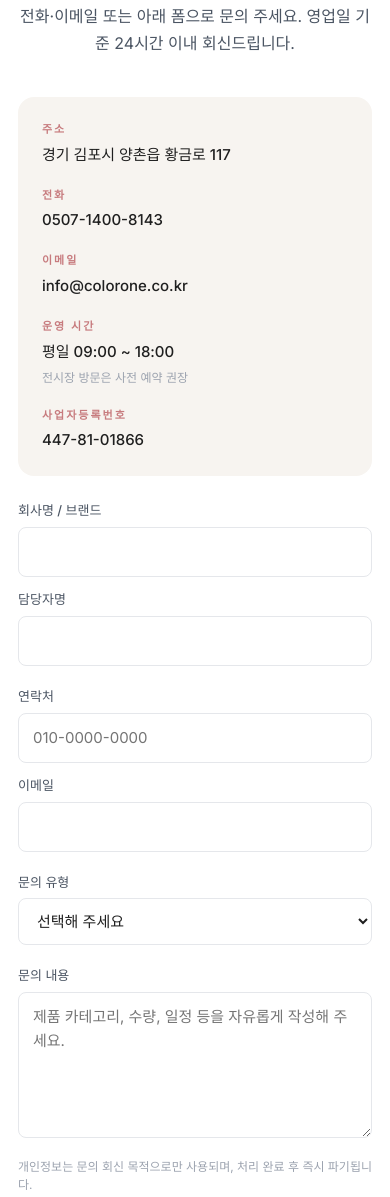
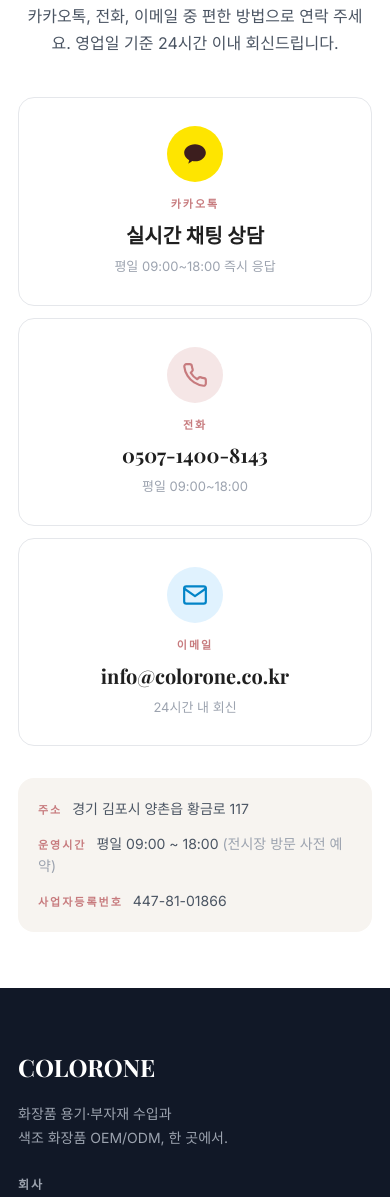
Before and after one commit to paullee-web/colorone, a plain HTML site: page index.html in a window 390 px wide. Shown: the part 5254-6451 px from the top of the page. Drawn offline with nearby package versions, Linux system fonts and the light colour scheme.

Commit message:
문의 폼 제거하고 카카오톡·전화·이메일 3채널 카드로 교체
- 폼 백엔드 의존(mailto/Formspree 등) 제거 — 모바일에서 작동 안 하는 mailto 한계 해결
- B2B 한국 시장에 맞는 즉시 응답 채널로 전환
- 카카오톡 채널 카드는 placeholder href="#" + TODO 주석으로 추후 URL 교체 표시
- contact-channels 그리드 + .channel-card 스타일 신규 추가
- 회사 정보(주소/운영시간/사업자번호)는 하단 info-bar로 압축
- 모바일에서 1컬럼 + 정보 좌측 정렬 반응형 적용

Co-Authored-By: Claude Opus 4.7 (1M context) <noreply@anthropic.com>

```diff
--- a/assets/css/colorone.css
+++ b/assets/css/colorone.css
@@ -711,102 +711,99 @@ ul { list-style: none; padding: 0; margin: 0; }
 }
 
 /* ==========================================================================
-   Contact section (form + info)
+   Contact section (channel cards)
    ========================================================================== */
-.contact-grid {
+.contact-channels {
   display: grid;
-  grid-template-columns: 1fr 1.4fr;
-  gap: 48px;
-  align-items: start;
+  grid-template-columns: repeat(3, 1fr);
+  gap: 20px;
+  margin-bottom: 32px;
 }
-.contact-info {
-  background: var(--bg-light);
-  border-radius: var(--radius-md);
-  padding: 32px;
+.channel-card {
   display: flex;
   flex-direction: column;
-  gap: 20px;
+  align-items: center;
+  text-align: center;
+  gap: 6px;
+  padding: 36px 24px;
+  background: var(--bg-white);
+  border: 1px solid var(--border);
+  border-radius: var(--radius-md);
+  color: var(--dark);
+  transition: transform .25s ease, box-shadow .25s ease, border-color .25s ease;
 }
-.contact-info-item {
-  display: flex;
-  flex-direction: column;
-  gap: 4px;
+.channel-card:hover,
+.channel-card:focus-visible {
+  transform: translateY(-4px);
+  box-shadow: var(--shadow-md);
+  border-color: transparent;
+  outline: none;
 }
-.contact-info-label {
+.channel-icon {
+  width: 56px; height: 56px;
+  border-radius: var(--radius-pill);
+  display: inline-flex;
+  align-items: center;
+  justify-content: center;
+  margin-bottom: 8px;
+}
+.channel-icon svg { width: 26px; height: 26px; }
+.channel-icon--kakao { background: #FEE500; color: #3C1E1E; }
+.channel-icon--phone { background: var(--accent-light); color: var(--accent); }
+.channel-icon--mail  { background: #E0F2FE; color: #0284C7; }
+.channel-label {
   font-size: 11px;
   letter-spacing: 2px;
   font-weight: 600;
   color: var(--accent);
   text-transform: uppercase;
 }
-.contact-info-value {
-  font-size: 15px;
-  color: var(--dark);
-  font-weight: 500;
+.channel-value {
+  font-family: var(--font-serif);
+  font-size: 22px;
+  font-weight: 700;
+  line-height: 1.3;
+  margin-top: 2px;
 }
-.contact-info-value a { color: var(--dark); }
-.contact-info-value a:hover { color: var(--accent); }
-.contact-info-sub {
-  display: block;
-  font-size: 12px;
-  font-weight: 400;
+.channel-meta {
+  font-size: 13px;
   color: var(--muted);
-  margin-top: 4px;
+  margin-top: 2px;
 }
 
-.contact-form {
+.contact-info-bar {
   display: flex;
-  flex-direction: column;
-  gap: 20px;
+  flex-wrap: wrap;
+  justify-content: center;
+  gap: 32px;
+  padding: 24px;
+  background: var(--bg-light);
+  border-radius: var(--radius-md);
+  font-size: 14px;
+  color: var(--body);
+  text-align: center;
 }
-.form-row {
-  display: grid;
-  grid-template-columns: 1fr 1fr;
-  gap: 16px;
+.contact-info-bar .contact-info-label {
+  font-size: 11px;
+  letter-spacing: 2px;
+  font-weight: 600;
+  color: var(--accent);
+  text-transform: uppercase;
+  margin-right: 6px;
 }
-.form-field {
-  display: flex;
-  flex-direction: column;
-  gap: 6px;
-  font-size: 13px;
-  color: var(--body);
-  font-weight: 500;
-}
-.form-field input,
-.form-field select,
-.form-field textarea {
-  font: inherit;
-  font-size: 15px;
-  font-weight: 400;
-  color: var(--dark);
-  padding: 12px 14px;
-  background: var(--bg-white);
-  border: 1px solid var(--border);
-  border-radius: var(--radius-sm);
-  transition: border-color .15s, box-shadow .15s;
-  width: 100%;
-}
-.form-field textarea { resize: vertical; min-height: 120px; }
-.form-field input:focus,
-.form-field select:focus,
-.form-field textarea:focus {
-  outline: none;
-  border-color: var(--accent);
-  box-shadow: 0 0 0 3px var(--accent-light);
-}
-.form-note {
-  font-size: 12px;
+.contact-info-bar em {
+  font-style: normal;
   color: var(--muted);
-  line-height: 1.5;
-}
-.contact-form .btn {
-  align-self: flex-start;
-  margin-top: 4px;
 }
 
 @media (max-width: 720px) {
-  .contact-grid { grid-template-columns: 1fr; gap: 24px; }
-  .contact-info { padding: 24px; }
-  .form-row { grid-template-columns: 1fr; gap: 12px; }
-  .contact-form .btn { align-self: stretch; text-align: center; }
+  .contact-channels { grid-template-columns: 1fr; gap: 12px; }
+  .channel-card { padding: 28px 20px; }
+  .channel-value { font-size: 20px; }
+  .contact-info-bar {
+    flex-direction: column;
+    gap: 12px;
+    text-align: left;
+    padding: 20px;
+  }
 }
--- a/index.html
+++ b/index.html
@@ -453,74 +453,45 @@
           <p class="section-eyebrow">Contact</p>
           <h2 class="section-title" id="contact-title">샘플·견적 문의</h2>
           <p class="section-lead">
-            전화·이메일 또는 아래 폼으로 문의 주세요. 영업일 기준 24시간 이내 회신드립니다.
+            카카오톡, 전화, 이메일 중 편한 방법으로 연락 주세요. 영업일 기준 24시간 이내 회신드립니다.
           </p>
         </header>
 
-        <div class="contact-grid">
-          <aside class="contact-info" aria-label="연락처 정보">
-            <div class="contact-info-item">
-              <span class="contact-info-label">주소</span>
-              <p class="contact-info-value">경기 김포시 양촌읍 황금로 117</p>
-            </div>
-            <div class="contact-info-item">
-              <span class="contact-info-label">전화</span>
-              <p class="contact-info-value"><a href="tel:+82-507-1400-8143">0507-1400-8143</a></p>
-            </div>
-            <div class="contact-info-item">
-              <span class="contact-info-label">이메일</span>
-              <p class="contact-info-value"><a href="mailto:info@colorone.co.kr">info@colorone.co.kr</a></p>
-            </div>
-            <div class="contact-info-item">
-              <span class="contact-info-label">운영 시간</span>
-              <p class="contact-info-value">평일 09:00 ~ 18:00<br /><span class="contact-info-sub">전시장 방문은 사전 예약 권장</span></p>
-            </div>
-            <div class="contact-info-item">
-              <span class="contact-info-label">사업자등록번호</span>
-              <p class="contact-info-value">447-81-01866</p>
-            </div>
-          </aside>
+        <div class="contact-channels">
+          <!-- TODO: 카카오톡 채널 URL 받으면 href 교체 (예: http://pf.kakao.com/_xxxxx) -->
+          <a class="channel-card" href="#" target="_blank" rel="noopener" aria-label="카카오톡 채널로 문의">
+            <span class="channel-icon channel-icon--kakao" aria-hidden="true">
+              <svg viewBox="0 0 24 24" fill="currentColor"><path d="M12 3C6.48 3 2 6.55 2 10.93c0 2.84 1.87 5.32 4.66 6.74-.18.65-.65 2.36-.74 2.73-.12.46.17.45.35.33.14-.09 2.27-1.54 3.18-2.16.84.12 1.7.18 2.55.18 5.52 0 10-3.55 10-7.93C22 6.55 17.52 3 12 3z"/></svg>
+            </span>
+            <span class="channel-label">카카오톡</span>
+            <span class="channel-value">실시간 채팅 상담</span>
+            <span class="channel-meta">평일 09:00~18:00 즉시 응답</span>
+          </a>
 
-          <form class="contact-form" action="mailto:info@colorone.co.kr" method="post" enctype="text/plain" aria-label="견적·샘플 문의 폼">
-            <div class="form-row">
-              <label class="form-field">
-                <span>회사명 / 브랜드</span>
-                <input type="text" name="company" required autocomplete="organization" />
-              </label>
-              <label class="form-field">
-                <span>담당자명</span>
-                <input type="text" name="name" required autocomplete="name" />
-              </label>
-            </div>
-            <div class="form-row">
-              <label class="form-field">
-                <span>연락처</span>
-                <input type="tel" name="phone" required autocomplete="tel" placeholder="010-0000-0000" />
-              </label>
-              <label class="form-field">
-                <span>이메일</span>
-                <input type="email" name="email" required autocomplete="email" />
-              </label>
-            </div>
-            <label class="form-field">
-              <span>문의 유형</span>
-              <select name="topic" required>
-                <option value="">선택해 주세요</option>
-                <option>화장품 용기·부자재 견적</option>
-                <option>OEM/ODM 제조 문의</option>
-                <option>전시장 방문 예약</option>
-                <option>샘플 요청</option>
-                <option>기타</option>
-              </select>
-            </label>
-            <label class="form-field">
-              <span>문의 내용</span>
-              <textarea name="message" rows="5" required placeholder="제품 카테고리, 수량, 일정 등을 자유롭게 작성해 주세요."></textarea>
-            </label>
-            <p class="form-note">개인정보는 문의 회신 목적으로만 사용되며, 처리 완료 후 즉시 파기됩니다.</p>
-            <button class="btn btn-primary" type="submit">문의 보내기</button>
-          </form>
+          <a class="channel-card" href="tel:+82-507-1400-8143" aria-label="전화로 문의 0507-1400-8143">
+            <span class="channel-icon channel-icon--phone" aria-hidden="true">
+              <svg viewBox="0 0 24 24" fill="none" stroke="currentColor" stroke-width="2" stroke-linecap="round" stroke-linejoin="round"><path d="M22 16.92v3a2 2 0 0 1-2.18 2 19.79 19.79 0 0 1-8.63-3.07 19.5 19.5 0 0 1-6-6 19.79 19.79 0 0 1-3.07-8.67A2 2 0 0 1 4.11 2h3a2 2 0 0 1 2 1.72c.13.96.36 1.9.7 2.81a2 2 0 0 1-.45 2.11L8.09 9.91a16 16 0 0 0 6 6l1.27-1.27a2 2 0 0 1 2.11-.45c.91.34 1.85.57 2.81.7A2 2 0 0 1 22 16.92z"/></svg>
+            </span>
+            <span class="channel-label">전화</span>
+            <span class="channel-value">0507-1400-8143</span>
+            <span class="channel-meta">평일 09:00~18:00</span>
+          </a>
+
+          <a class="channel-card" href="mailto:info@colorone.co.kr" aria-label="이메일로 문의 info@colorone.co.kr">
+            <span class="channel-icon channel-icon--mail" aria-hidden="true">
+              <svg viewBox="0 0 24 24" fill="none" stroke="currentColor" stroke-width="2" stroke-linecap="round" stroke-linejoin="round"><path d="M4 4h16c1.1 0 2 .9 2 2v12c0 1.1-.9 2-2 2H4c-1.1 0-2-.9-2-2V6c0-1.1.9-2 2-2z"/><polyline points="22,6 12,13 2,6"/></svg>
+            </span>
+            <span class="channel-label">이메일</span>
+            <span class="channel-value">info@colorone.co.kr</span>
+            <span class="channel-meta">24시간 내 회신</span>
+          </a>
         </div>
+
+        <aside class="contact-info-bar" aria-label="회사 정보">
+          <div><span class="contact-info-label">주소</span> 경기 김포시 양촌읍 황금로 117</div>
+          <div><span class="contact-info-label">운영시간</span> 평일 09:00 ~ 18:00 <em>(전시장 방문 사전 예약)</em></div>
+          <div><span class="contact-info-label">사업자등록번호</span> 447-81-01866</div>
+        </aside>
       </div>
     </section>
   </main>
```
